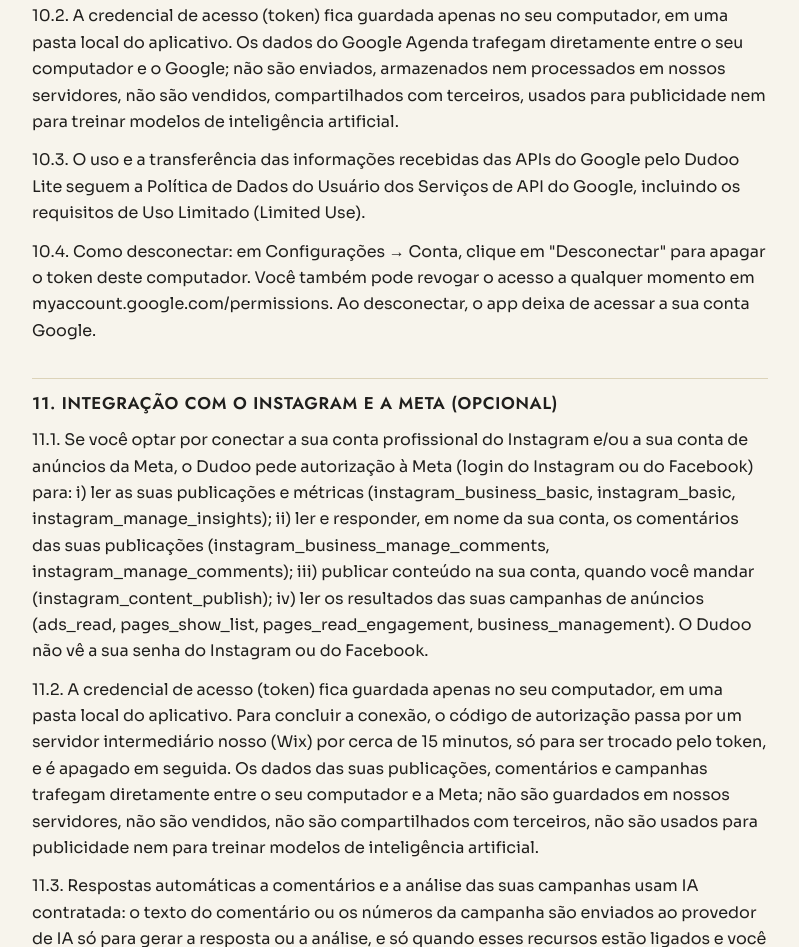
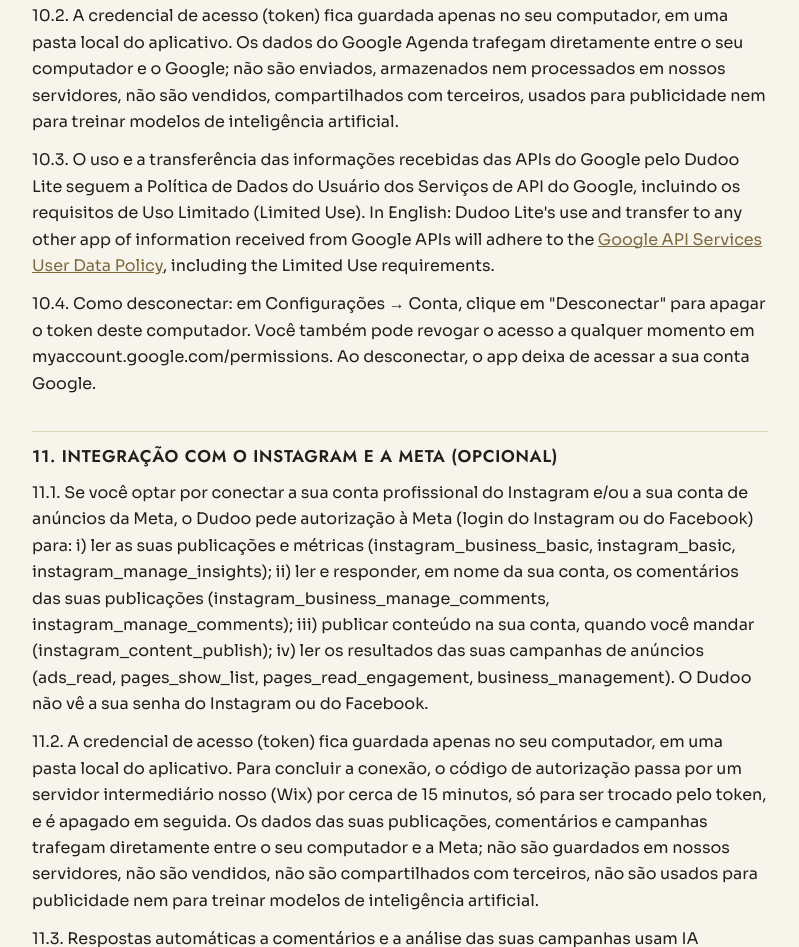
Before and after one commit to eduardoarqt-gif/dudoo-site, a plain HTML site: page termos/index.html in a window 1280 px wide. Shown: the part 3028-3975 px from the top of the page, without its empty margins (240-1039 px from the left). Drawn offline with Linux system fonts and the light colour scheme.

Commit message:
Home: link para Termos e Privacidade no rodape; Limited Use em ingles na secao do Google Agenda
Co-Authored-By: Claude Sonnet 5.5 <noreply@anthropic.com>

```diff
--- a/termos/index.html
+++ b/termos/index.html
@@ -60,7 +60,7 @@
   <h2>10. INTEGRAÇÃO COM O GOOGLE AGENDA (OPCIONAL)</h2>
   <p>10.1. Se você optar por conectar sua própria conta Google, o Dudoo Lite pede autorização para acessar o Google Agenda (escopo <a href="https://www.googleapis.com/auth/calendar">https://www.googleapis.com/auth/calendar</a>). Esse acesso é usado exclusivamente para: i) criar, atualizar e remover, na agenda "Dudoo Lite" da sua conta, os eventos correspondentes aos agendamentos feitos no aplicativo; ii) ler eventos das agendas do Google que você escolher, para exibi-los na tela Agenda do aplicativo (somente leitura).</p>
   <p>10.2. A credencial de acesso (token) fica guardada apenas no seu computador, em uma pasta local do aplicativo. Os dados do Google Agenda trafegam diretamente entre o seu computador e o Google; não são enviados, armazenados nem processados em nossos servidores, não são vendidos, compartilhados com terceiros, usados para publicidade nem para treinar modelos de inteligência artificial.</p>
-  <p>10.3. O uso e a transferência das informações recebidas das APIs do Google pelo Dudoo Lite seguem a Política de Dados do Usuário dos Serviços de API do Google, incluindo os requisitos de Uso Limitado (Limited Use).</p>
+  <p>10.3. O uso e a transferência das informações recebidas das APIs do Google pelo Dudoo Lite seguem a Política de Dados do Usuário dos Serviços de API do Google, incluindo os requisitos de Uso Limitado (Limited Use). In English: Dudoo Lite's use and transfer to any other app of information received from Google APIs will adhere to the <a href="https://developers.google.com/terms/api-services-user-data-policy#additional_requirements_for_specific_api_scopes" target="_blank" rel="noopener">Google API Services User Data Policy</a>, including the Limited Use requirements.</p>
   <p>10.4. Como desconectar: em Configurações → Conta, clique em "Desconectar" para apagar o token deste computador. Você também pode revogar o acesso a qualquer momento em myaccount.google.com/permissions. Ao desconectar, o app deixa de acessar a sua conta Google.</p>
   <h2>11. INTEGRAÇÃO COM O INSTAGRAM E A META (OPCIONAL)</h2>
   <p>11.1. Se você optar por conectar a sua conta profissional do Instagram e/ou a sua conta de anúncios da Meta, o Dudoo pede autorização à Meta (login do Instagram ou do Facebook) para: i) ler as suas publicações e métricas (instagram_business_basic, instagram_basic, instagram_manage_insights); ii) ler e responder, em nome da sua conta, os comentários das suas publicações (instagram_business_manage_comments, instagram_manage_comments); iii) publicar conteúdo na sua conta, quando você mandar (instagram_content_publish); iv) ler os resultados das suas campanhas de anúncios (ads_read, pages_show_list, pages_read_engagement, business_management). O Dudoo não vê a sua senha do Instagram ou do Facebook.</p>
```
Also changed, not shown: index.html (+1 -0 lines).
